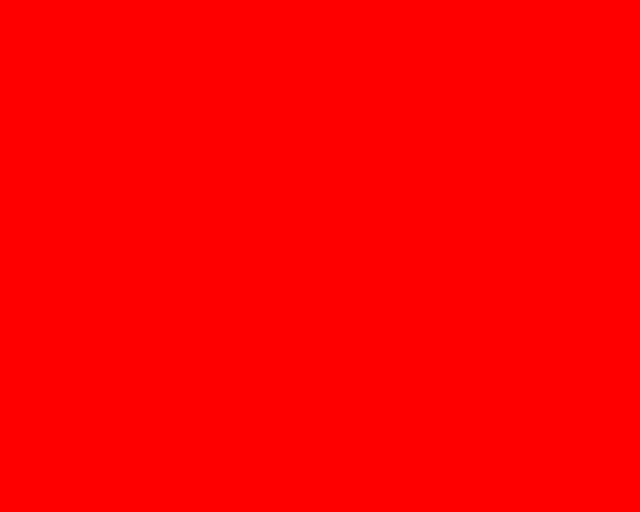
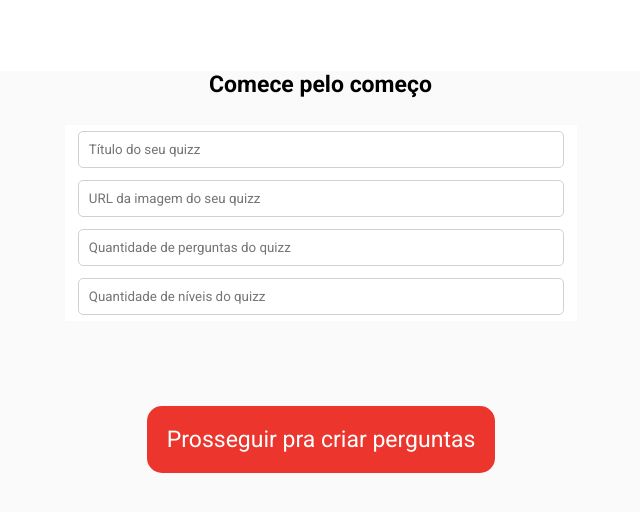
Before and after one commit to dudamollica/projeto6-buzzquizz, a plain HTML site: page index.html in a window 1280 px wide. Shown: the whole page, without its empty margins (319-959 px from the left). Drawn offline with Linux system fonts and the light colour scheme.

Commit message:
versão somente o desktop 8

```diff
--- a/css/style.css
+++ b/css/style.css
@@ -1,3 +1,100 @@
-body{
-    background-color: red;
+*{
+    box-sizing: border-box;
 }
+
+.containerGlobal{
+    height: 100vh;
+    background-color: #FAFAFA;
+}
+
+/*INÍCIO DESKTOP 8*/
+.containerConteudo{
+    width: 100%;
+    margin-top: 71px;
+}
+
+.containerConteudo header{
+    width: 100%;
+    display: flex;
+    justify-content: center;
+    align-items: center;
+}
+
+header h1{
+    font-family: 'Roboto', sans-serif;
+    font-weight: 700;
+    font-size: 1.4375rem;
+    line-height: 1.6875rem;
+    width: 14rem;
+    height: 1.6875rem;
+
+}
+
+.containerConteudo main{
+    width: 100%;
+    margin-top: 27px;
+    display: flex;
+    justify-content: center;
+    align-items: center;
+}
+
+.containerConteudo main .configQuizz{
+    width: 40vw;
+    display: flex;
+    justify-content: center;
+    align-items: center;
+    background-color: #FFFFFF;
+    margin-bottom: 85px;
+}
+
+.configQuizz ul li input{
+    font-family: 'Roboto', sans-serif;
+    width: 38vw;
+    padding: 10px;
+    border-radius: 5px;
+    border: 1px solid #D1D1D1;
+    margin-top: 6px;
+    margin-left: 16px;
+    margin-right: 16px;
+    margin-bottom: 6px;
+}
+
+.containerConteudo .botao{
+    width: 100%;
+    display: flex;
+    justify-content: center;
+    align-items: center;
+}
+
+.containerConteudo .botao button{
+    font-family: 'Roboto', sans-serif;
+    font-size: 1.4375rem;
+    width: auto;
+    padding: 20px;
+    background-color: #EC362D;
+    border-radius: 15px;
+    border: none;
+    color: white;
+}
+
+.containerConteudo .botao button:hover{
+    cursor: pointer;
+}
+/*FIM DESKTOP 8*/
+
+/*INÍCIO MEDIA QUERY DO DESKTOP 8*/
+@media(max-width: 767px){
+
+    .containerConteudo main .configQuizz{
+        width: 100%;
+    }
+
+    .configQuizz ul li input{
+        width: 100%;
+    }
+
+    .containerConteudo .botao button{
+        width: 80%;
+    }
+}
+/*FIM MEDIA QUERY DO DESKTOP 8*/
--- a/index.html
+++ b/index.html
@@ -1,5 +1,6 @@
 <!DOCTYPE html>
 <html lang="pt-BR">
+
     <head>
         <meta charset="UTF-8">
         <meta http-equiv="X-UA-Compatible" content="IE=edge">
@@ -9,9 +10,42 @@
         <link rel="stylesheet" href="./css/reset.css">
         <link rel="stylesheet" href="./css/style.css">
 
+        <!--LINK DA FONTE ROBOTO DO GOOGLE FONTS-->
+        <link rel="preconnect" href="https://fonts.googleapis.com">
+        <link rel="preconnect" href="https://fonts.gstatic.com" crossorigin>
+        <link href="https://fonts.googleapis.com/css2?family=Roboto:ital,wght@0,100;0,300;0,400;0,500;0,700;1,100;1,300;1,400;1,500&display=swap" rel="stylesheet">
+
     </head>
+
     <body>
+        <div class="containerGlobal">
+            <!--INÍCIO DESKTOP 8-->
+            <div class="containerConteudo">
+                <header>
+                    <h1>Comece pelo começo</h1>
+                </header>
+
+                <main>
+                    <div class="configQuizz">
+                        <ul>
+                            <li><input type="text" placeholder="Título do seu quizz" minlength="20" maxlength="65" required /></li>
+                            <li><input type="url" placeholder="URL da imagem do seu quizz" required /></li>
+                            <li><input type="number" placeholder="Quantidade de perguntas do quizz" min="3" required /></li>
+                            <li><input type="number" placeholder="Quantidade de níveis do quizz" min="2" required /></li>
+                        </ul>
+                    </div>
+                </main>
+
+                <div class="botao">
+                    <button>
+                        <span>Prosseguir pra criar perguntas</span>
+                    </button>
+                </div>
+            </div>
+            <!--FIM DESKTOP 8-->
+        </div>
 
         <script src="./scripts/sript.js"></script>
     </body>
+
 </html>
```
Lines whose indentation alone changed are shown as unchanged.
